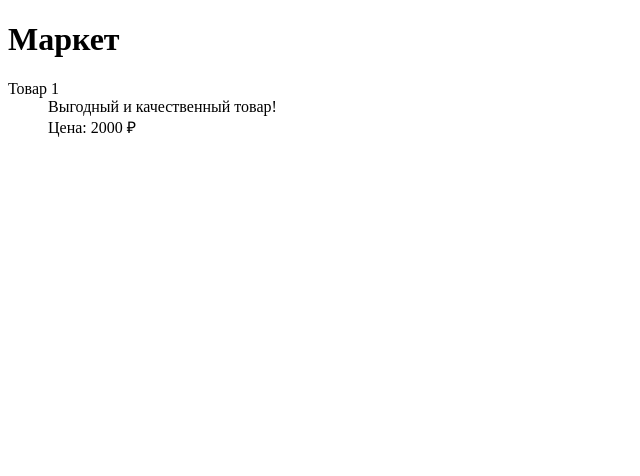
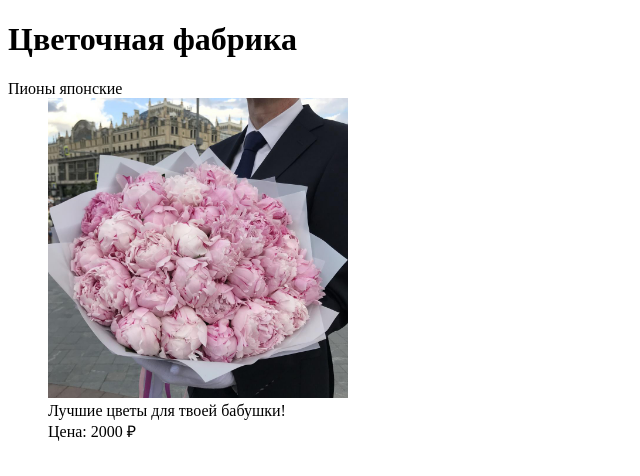
Before and after one commit to LizaDasha/-1-, a plain HTML site: page index.html in a window 1280 px wide. Shown: the whole page, without its empty margins (0-640 px from the left). Drawn offline with Linux system fonts and the light colour scheme.

Commit message:
Добавлен первый товар - цветы

```diff
--- a/index.html
+++ b/index.html
@@ -6,12 +6,13 @@
 </head>
 
 </body>
-     <h1>Маркет</h1>
+     <h1>Цветочная фабрика</h1>
 
      <dl>
-         <dt>Товар 1</dt>
+         <dt>Пионы японские</dt>
          <dd>
-             Выгодный и качественный товар!<br>
+             <img src="flowers.jpg" width="300"><br>
+             Лучшие цветы для твоей бабушки!<br>
              Цена: 2000 &#8381;
          </dd>
      </dl>
```
Also changed, not shown: flowers.jpg (added).
